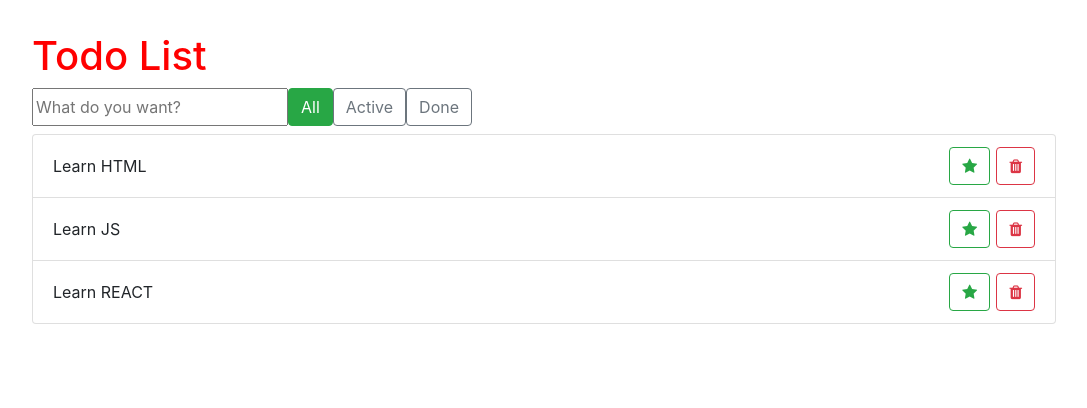
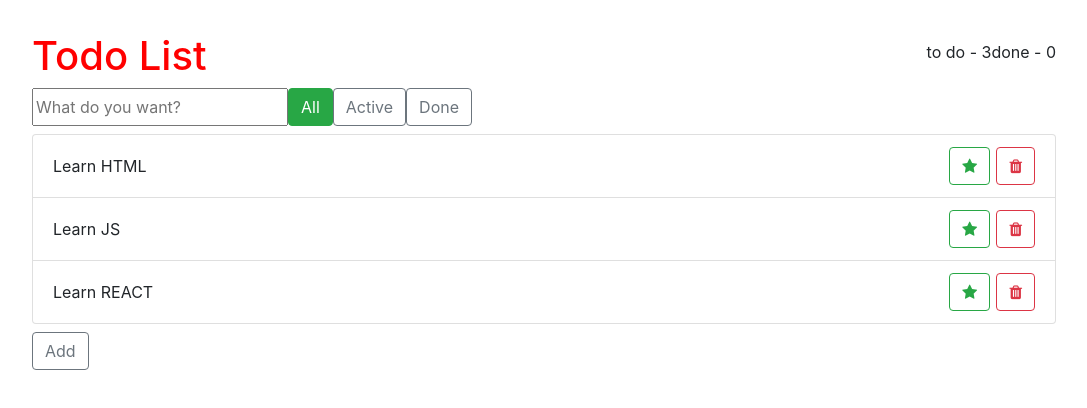
Before and after one commit to Lexa29041995/react_todo, a React (Create React App) app: page / in a window 1280 px wide. Shown: the top 408 px of the page, without its empty margins (96-1183 px from the left). Built offline with nearby package versions, Linux system fonts and the light colour scheme.

Commit message:
Refactoring Function add new Component

```diff
--- a/src/components/App/App.js
+++ b/src/components/App/App.js
@@ -1,37 +1,109 @@
 import React from 'react';
 
+import './App.css';
 import AppHeader from '../AppHeader';
 import SearchBlock from '../SearchBlock';
 import TodoList from '../ToDoList';
-import './App.css';
+import ItemAddForm from '../ItemAddForm';
 
 class App extends React.Component {
 
+  ids = 10;
+
   state = {
       todoData: [
-        {label:'Learn HTML', important:true, id: 1,},
-        {label:'Learn JS', important:true, id: 2,},
-        {label:'Learn REACT', important:false, id: 3,}
+        {label:'Learn HTML', important:false, done:false, id: 1,},
+        {label:'Learn JS', important:false, done:false, id: 2,},
+        {label:'Learn REACT', important:false, done:false, id: 3,}
       ]
   };
 
   deleteItem = (id) => {
     this.setState(({ todoData }) => {
       const index = todoData.findIndex((elem) => elem.id === id)
-      todoData.splice(index, 1);
+
+      const newTodoData = [
+        ...todoData.slice(0, index),
+        ...todoData.slice(index+1)
+      ];
 
       return {
-        todoData: todoData
+        todoData: newTodoData
+      }
+    });
+  }
+
+  addItem = (text) => {
+    const item = {
+      label: text,
+      important: false,
+      id: this.ids++
+    }
+
+    this.setState(({ todoData }) => {
+      const newArr = [...todoData, item];
+
+      return {
+        todoData: newArr
+      }
+    });
+  }
+
+  toggleDone = (id) => {
+    this.setState(({todoData}) => {
+      const index = todoData.findIndex((elem) => elem.id === id);
+
+      const oldObject = todoData[index];
+      const newObj = {...oldObject, done: !oldObject.done};
+
+      const newArr = [
+        ...todoData.slice(0, index),
+        newObj,
+        ...todoData.slice(index+1)
+      ];
+
+      return {
+        todoData: newArr
+      }
+    });
+  }
+
+
+  toggleImportant = (id) => {
+    this.setState(({todoData}) => {
+      const index = todoData.findIndex((elem) => elem.id === id);
+
+      const oldObject = todoData[index];
+      const newObj = {...oldObject, important: !oldObject.important};
+
+      const newArr = [
+        ...todoData.slice(0, index),
+        newObj,
+        ...todoData.slice(index+1)
+      ];
+
+      return {
+        todoData: newArr
       }
     });
   }
 
   render() {
+
+const done = this.state.todoData.filter((el) => el.done).length;
+const todo = this.state.todoData.length - done;
+
     return (
     <div className ='App'>
-      <AppHeader />
+      <AppHeader toDo = {todo} done = {done}/>
       <SearchBlock />
-      <TodoList todoItems = {this.state.todoData} onDelete= {this.deleteItem} />
+      <TodoList
+        todoItems = {this.state.todoData}
+        onDelete= {this.deleteItem}
+        onToggleImportant = {this.toggleImportant}
+        onToggleDone = {this.toggleDone}
+      />
+      <ItemAddForm onItemAdd = {this.addItem}/>
     </div>
 
     );
--- a/src/components/AppHeader/AppHeader.css
+++ b/src/components/AppHeader/AppHeader.css
@@ -0,0 +1,11 @@
+.AppHeader {
+    display: flex;
+    justify-content: space-between;
+    align-items: center;
+};
+
+.ToDoCounter {
+    width: 40%;
+    display: flex;
+    justify-content: space-between;
+};
--- a/src/components/AppHeader/AppHeader.js
+++ b/src/components/AppHeader/AppHeader.js
@@ -2,12 +2,21 @@ import React from 'react';
 
 import './AppHeader.css';
 
-const AppHeader = () => {
+const AppHeader = (props) => {
     const appHeaderStyles = {
       fonntSize: '40 px',
       color:'red'
     }
-    return <h1 style = {appHeaderStyles}>Todo List</h1>;
+    const { toDo, done} = props
+    return (
+      <div className = 'AppHeader'>
+        <h1 style = {appHeaderStyles}>Todo List</h1>
+        <p className = "ToDoCounter">
+          <span>to do - {toDo}</span>
+          <span>done - {done}</span>
+        </p>
+      </div>
+    )
   }
 
   export default AppHeader;
--- /dev/null
+++ b/src/components/ItemAddForm/ItemAddForm.js
@@ -0,0 +1,18 @@
+import React from 'react';
+
+export default class ItemAddForm extends React.Component {
+
+
+
+    render() {
+        return (
+            <div className = 'ItemAddForm'>
+                <button
+                    className = 'btn btn-outline-secondary'
+                    onClick = {() => this.props.onItemAdd('Learn CSS')}>
+                    Add
+                </button>
+            </div>
+        )
+    }
+}
--- /dev/null
+++ b/src/components/ItemAddForm/index.js
@@ -0,0 +1,3 @@
+import ItemAddForm from './ItemAddForm';
+
+export default ItemAddForm;
--- a/src/components/ToDoList/ToDoList.js
+++ b/src/components/ToDoList/ToDoList.js
@@ -2,7 +2,8 @@ import React from 'react';
 import ToDoListItem from '../ToDoListItem/ToDoListItem';
 import './ToDoList.css';
 
-const TodoList = ({todoItems, onDelete}) => {
+const TodoList = ({todoItems, onDelete,
+  onToggleImportant, onToggleDone}) => {
 
   const elements = todoItems.map((element) => {
 
@@ -14,6 +15,8 @@ const TodoList = ({todoItems, onDelete}) => {
         <ToDoListItem
           {...otherProps}
           onDelete = {() => onDelete(id)}
+          onToggleImportant ={() => onToggleImportant(id)}
+          onToggleDone ={() => onToggleDone(id)}
           />
       </li>
     );
--- a/src/components/ToDoListItem/ToDoListItem.js
+++ b/src/components/ToDoListItem/ToDoListItem.js
@@ -4,30 +4,9 @@ import './ToDoListItem.css'
 
 class ToDoListItem extends React.Component {
 
-    state = {
-        done:false,
-        important: false,
-    };
-
-    onLabelClick = () => {
-        this.setState((state) => {
-            return {
-                done: !state.done
-            };
-        });
-    };
-    onImportantBtnClisc = () => {
-        this.setState((state) =>{
-            return{
-                important: !state.important
-            }
-
-        });
-    }
-
     render() {
-        const { label, onDelete } = this.props;
-        const { done, important } = this.state;
+        const { label, onDelete, done, important,
+             onToggleImportant, onToggleDone } = this.props;
 
         let classNames = 'todo-list-item';
         if (done) {
@@ -41,21 +20,23 @@ class ToDoListItem extends React.Component {
             <div className = {classNames}>
                 <span
                     className = 'todo-list-label'
-                    onClick={ this.onLabelClick }
+                    onClick={ onToggleDone }
                 >
                     { label }
                 </span>
                 <button className = 'btn btn-outline-success
                  btn-important'
-                 onClick={this.onImportantBtnClisc}
+                        onClick={ onToggleImportant }
                  >
                      <i className="fa fa-star" aria-hidden="true">
-                    </i></button>
+                    </i>
+                </button>
                 <button className = 'btn btn-outline-danger'
-                onClick = { onDelete }
+                        onClick = { onDelete }
                 >
                     <i className="fa fa-trash" aria-hidden="true">
-                    </i></button>
+                    </i>
+                </button>
             </div>
 
         );
```
Also changed, not shown: src/components/ItemAddForm/ItemAddForm.css (added).
